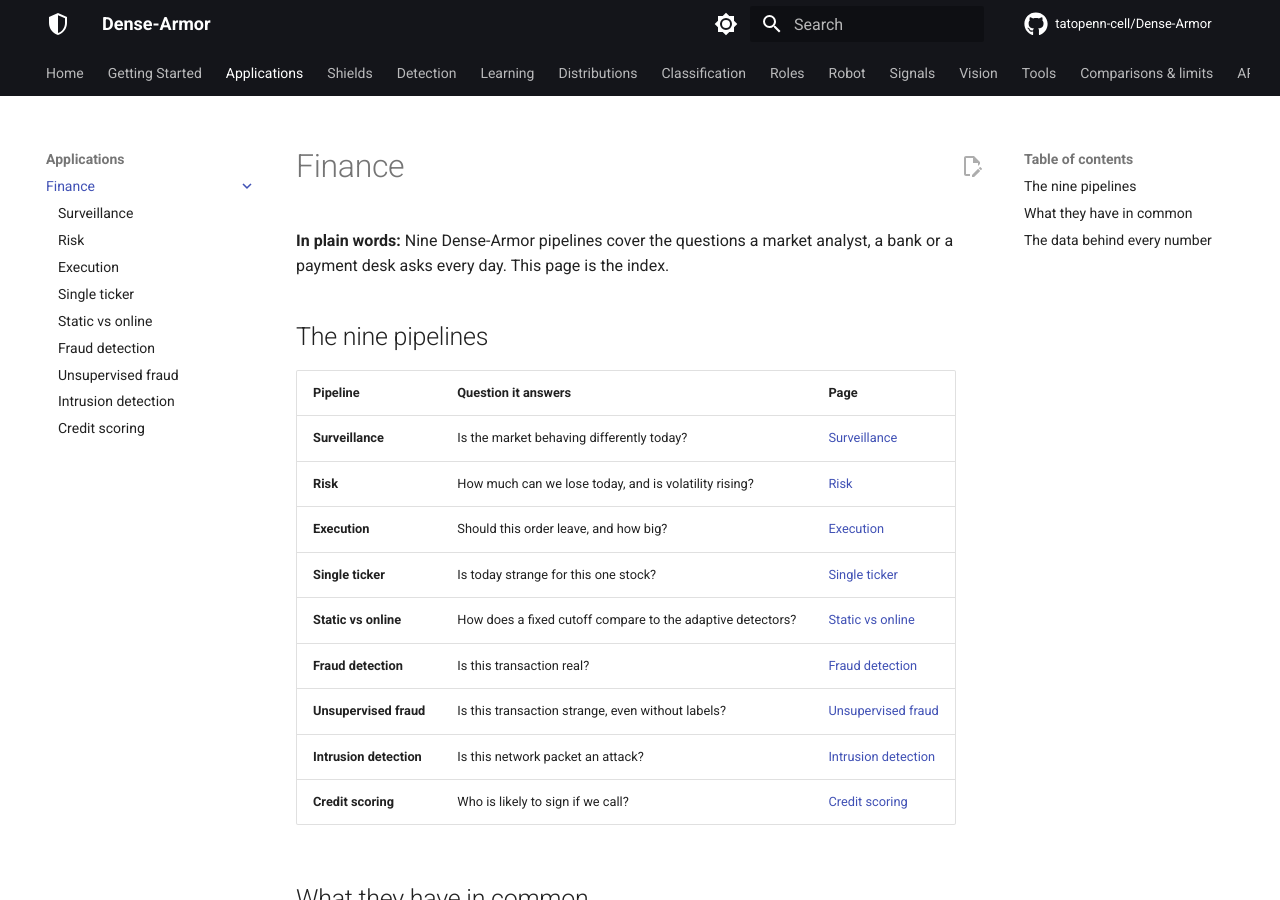
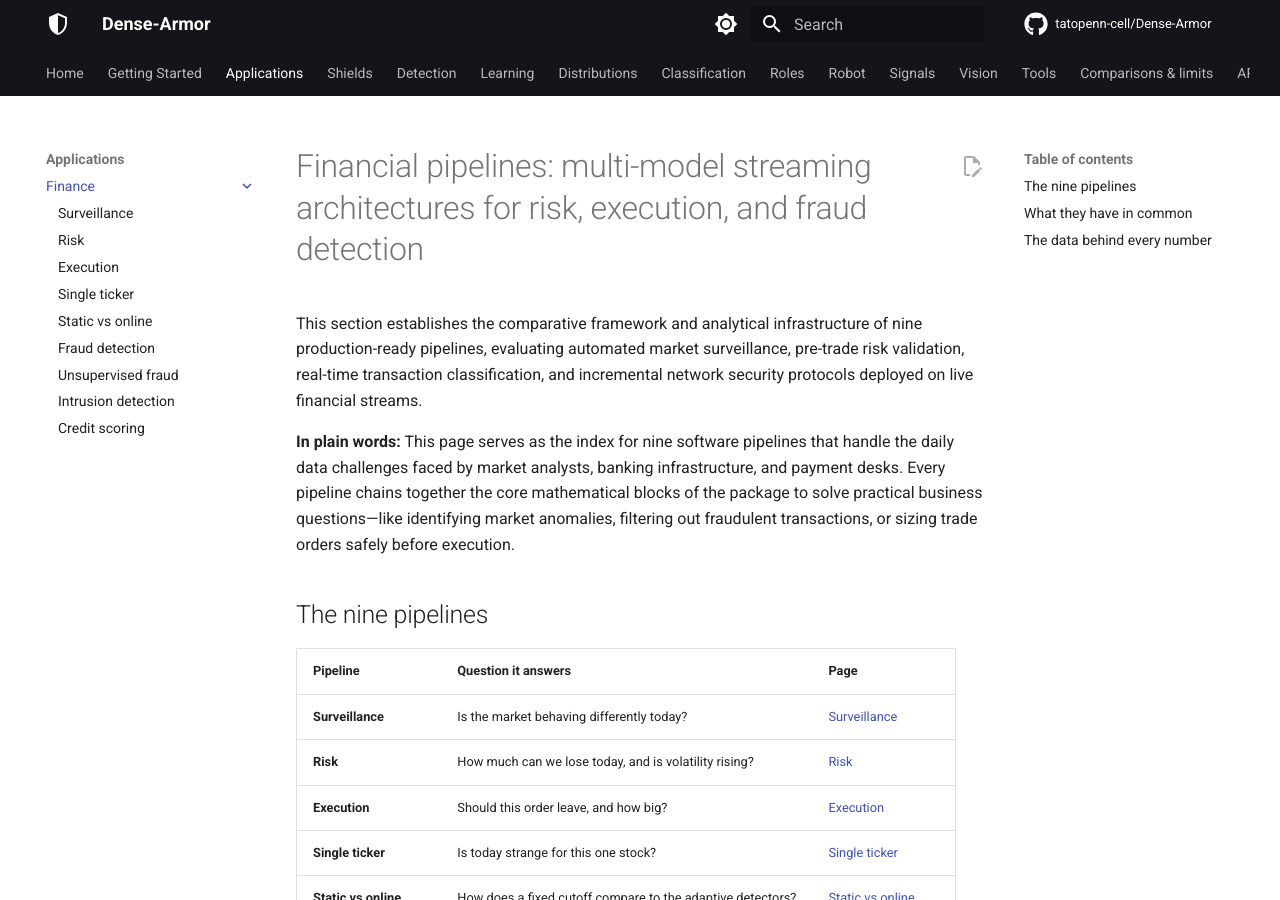
Before and after one commit to tatopenn-cell/Dense-Armor, an MkDocs documentation site: the page built from docs/finance/index.md, in a window 1280 px wide and 900 px high. Built offline with MkDocs 1.6.1 and Material for MkDocs 9.7.7, drawn with Linux system fonts in a browser that asks for light colours; comment, search, counter and statistics services are not loaded.

Commit message:
Revise finance index with new title and details
Updated the title and expanded the introduction to provide a clearer overview of the financial pipelines and their applications.

```diff
--- a/docs/finance/index.md
+++ b/docs/finance/index.md
@@ -1,6 +1,9 @@
-# Finance
+# Financial pipelines: multi-model streaming architectures for risk, execution, and fraud detection
 
-**In plain words:** Nine Dense-Armor pipelines cover the questions a market analyst, a bank or a payment desk asks every day. This page is the index.
+This section establishes the comparative framework and analytical infrastructure of nine production-ready pipelines, evaluating automated market surveillance, pre-trade risk validation, real-time transaction classification, and incremental network security protocols deployed on live financial streams.
+
+**In plain words:** This page serves as the index for nine software pipelines that handle the daily data challenges faced by market analysts, banking infrastructure, and payment desks. Every pipeline chains together the core mathematical blocks of the package to solve practical business questions—like identifying market anomalies, filtering out fraudulent transactions, or sizing trade orders safely before execution.
+
 
 ## The nine pipelines
 
```
